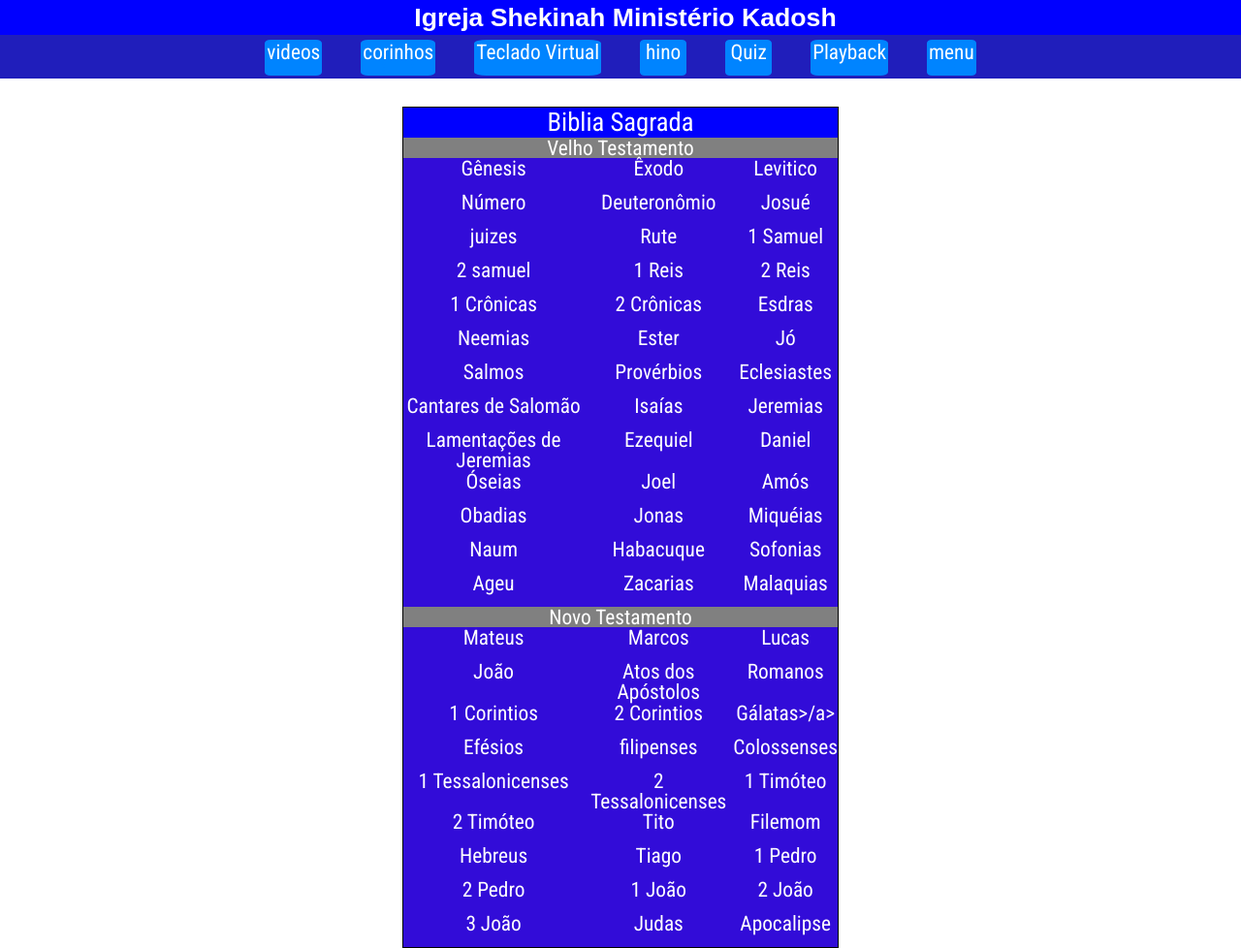
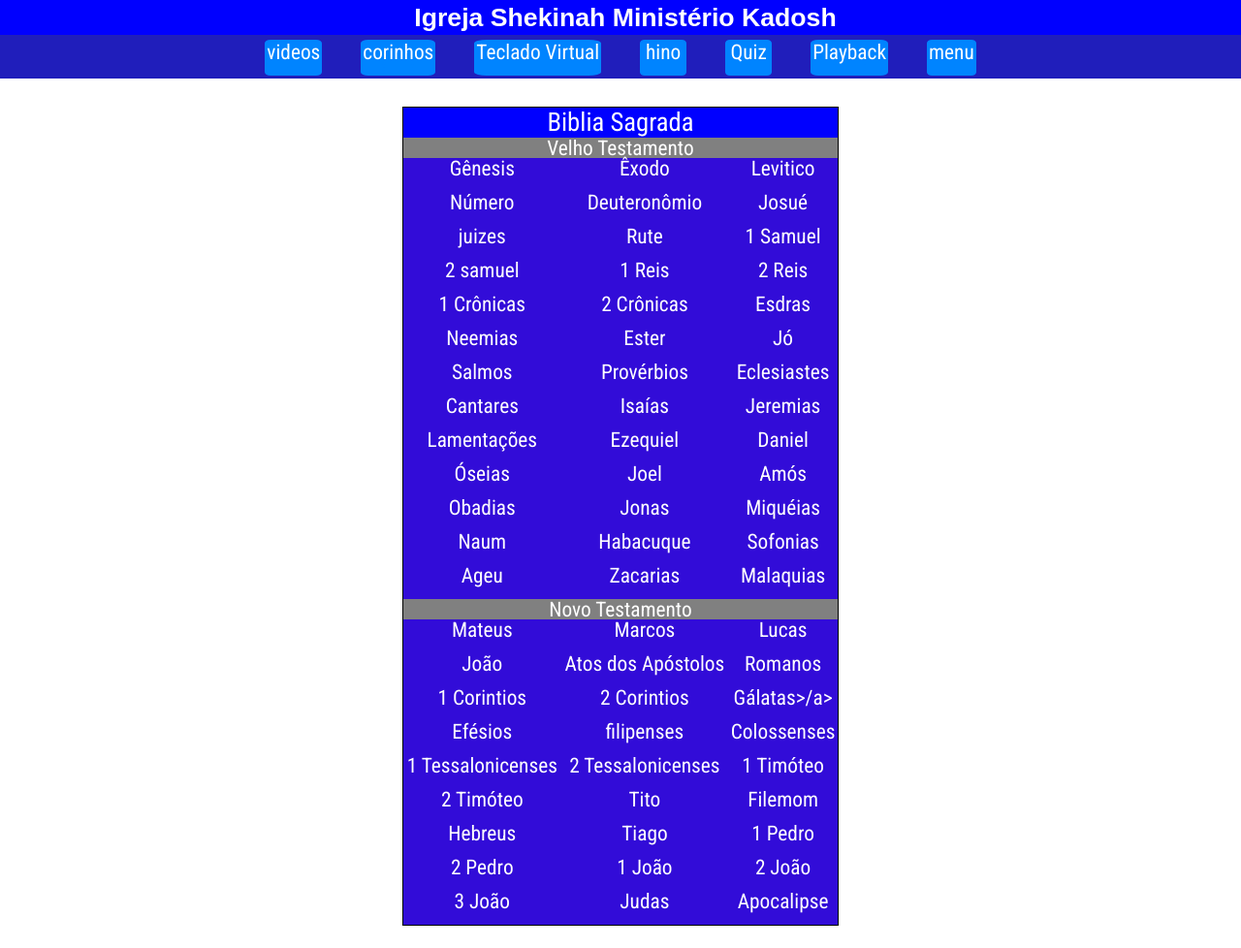
Before and after one commit to leopac26/meu-site, a plain HTML site: page genesis/index.html in a window 1280 px wide. Shown: the whole page at 97% size. After the commit the page ends 955 px from the top, so only its background shows below. Drawn offline with Linux system fonts and the light colour scheme.

Commit message:
Atualizar o index.html

```diff
--- a/genesis/index.html
+++ b/genesis/index.html
@@ -121,13 +121,13 @@
       <td><a href="eclesiastes.html"target="_blank">Eclesiastes</a></td>
       </tr>
       <tr>
-      <td><a href="cantaresdesalomao.html"target="_blank">Cantares de Salomão</a></td>
+      <td><a href="cantaresdesalomao.html"target="_blank">Cantares</a></td>
       <td><a href="isaias.html"target="_blank">Isaías</a></td>
       <td><a href="jeremias.html"target="_blank">Jeremias</a></td>
     </tr>
 
     <tr>
-      <td><a href="lamentacoesdejeremias.html"target="_blank">Lamentações de Jeremias</a></td>
+      <td><a href="lamentacoesdejeremias.html"target="_blank">Lamentações</a></td>
       <td><a href="ezequiel.html"target="_blank">Ezequiel</a></td>
       <td><a href="daniel.html"target="_blank">Daniel</a></td>
       </tr>
```
